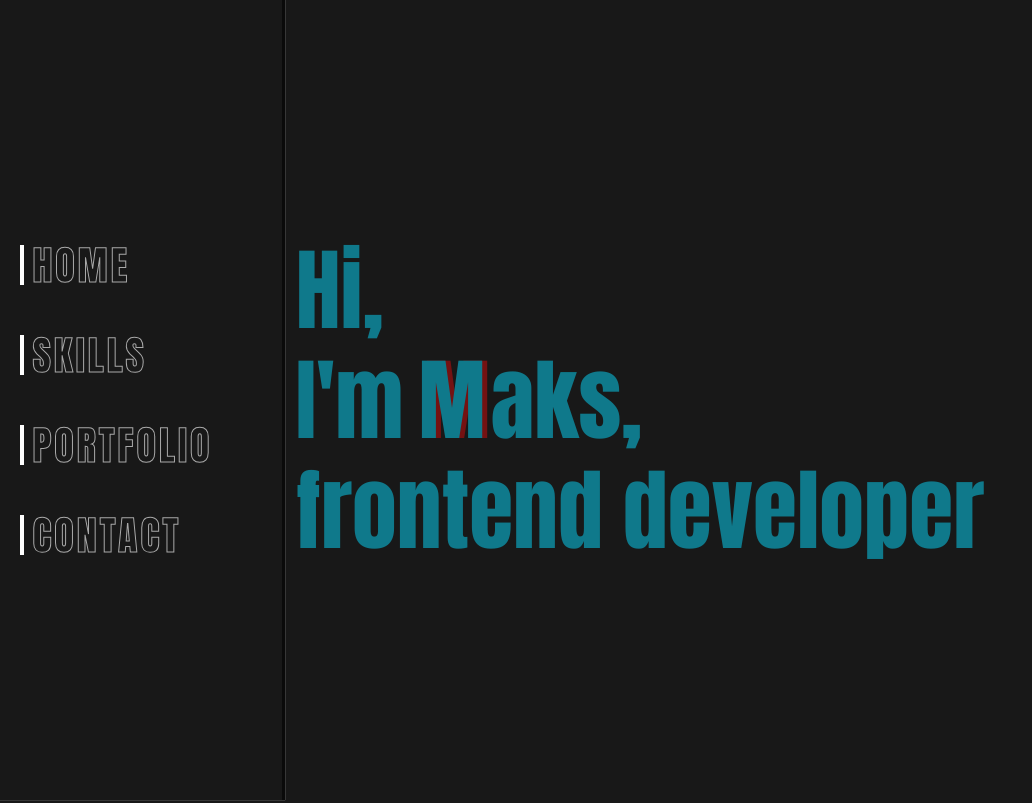
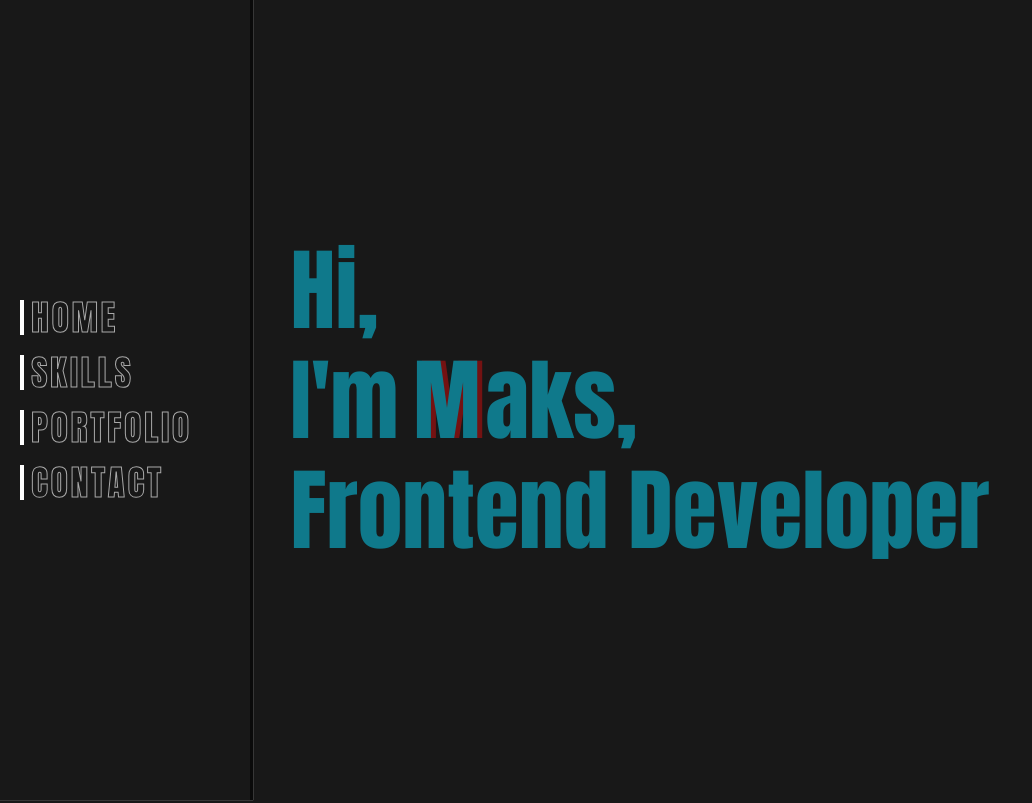
Before and after one commit to MaksMalik/Portfolio, a React (Create React App) app: page / in a window 1280 px wide. Shown: the top 803 px of the page, without its empty margins (0-1032 px from the left). Built offline with nearby package versions, Linux system fonts and the light colour scheme.

Commit message:
Add style to main

```diff
--- a/public/index.html
+++ b/public/index.html
@@ -10,7 +10,7 @@
     <link rel="preconnect" href="https://fonts.googleapis.com">
 <link rel="preconnect" href="https://fonts.gstatic.com" crossorigin>
 <link href="https://fonts.googleapis.com/css2?family=Anton&display=swap" rel="stylesheet">
-
+<link href="https://fonts.googleapis.com/css2?family=Fira+Sans:ital,wght@0,100;0,200;0,300;0,400;0,500;0,600;0,700;0,800;0,900;1,100;1,200;1,300;1,400;1,500;1,600;1,700;1,800;1,900&display=swap" rel="stylesheet">
     <title>Maksymilian Malik - Portfolio</title>
     <script src="https://kit.fontawesome.com/412319a1d1.js" crossorigin="anonymous"></script>
   </head>
--- a/src/Components/MainPage/MainPage.css
+++ b/src/Components/MainPage/MainPage.css
@@ -32,12 +32,13 @@
 }
 
 .NameText div span {
-  animation: animateName 1s ease-in-out;
   position: relative;
+  transition: all 1s;
 }
 
 .NameText div:nth-child(2) span:nth-child(5) {
-  color: rgb(116, 18, 18)
+  color: rgb(116, 18, 18);
+  transition: all 1s;
 }
 
 .NameText div:nth-child(2) span:nth-child(5)::after {
@@ -49,19 +50,19 @@
 }
 
 .trail {
-  width: 20px;
-  height: 20px;
+  width: 0px;
+  height: 0px;
   border-radius: 50%;
-  border: 1px solid rgba(15, 120, 139, 0.151);
-  background: rgba(15, 120, 139, 0.151);
+  border: 1px solid rgba(15, 120, 139, 0.055);
+  background: rgb(15, 121, 139);
   position: fixed;
-  animation: come 1s linear forwards;
-
+  animation: trail 1s linear forwards;
 }
 
-@keyframes come {
+@keyframes trail {
   0% {
     transform: scale(0);
+    box-shadow: 0 0 10px 10px rgb(15, 121, 139);
   }
 
   10% {
@@ -75,3 +76,103 @@
     opacity: 0;
   }
 }
+
+@keyframes letters {
+  0% {
+    transform: scaleY(0);
+  }
+
+
+  100% {
+    transform: scale(2);
+  }
+}
+
+
+@-webkit-keyframes rubberBand {
+  0% {
+    -webkit-transform: scale3d(1, 1, 1);
+    transform: scale3d(1, 1, 1)
+  }
+
+  30% {
+    -webkit-transform: scale3d(1.25, 0.75, 1);
+    transform: scale3d(1.25, 0.75, 1)
+  }
+
+  40% {
+    -webkit-transform: scale3d(0.75, 1.25, 1);
+    transform: scale3d(0.75, 1.25, 1)
+  }
+
+  50% {
+    -webkit-transform: scale3d(1.15, 0.85, 1);
+    transform: scale3d(1.15, 0.85, 1)
+  }
+
+  65% {
+    -webkit-transform: scale3d(0.95, 1.05, 1);
+    transform: scale3d(0.95, 1.05, 1)
+  }
+
+  75% {
+    -webkit-transform: scale3d(1.05, 0.95, 1);
+    transform: scale3d(1.05, 0.95, 1)
+  }
+
+  100% {
+    -webkit-transform: scale3d(1, 1, 1);
+    transform: scale3d(1, 1, 1)
+  }
+}
+
+@keyframes rubberBand {
+  0% {
+    -webkit-transform: scale3d(1, 1, 1);
+    -ms-transform: scale3d(1, 1, 1);
+    transform: scale3d(1, 1, 1)
+  }
+
+  30% {
+    -webkit-transform: scale3d(1.25, 0.75, 1);
+    -ms-transform: scale3d(1.25, 0.75, 1);
+    transform: scale3d(1.25, 0.75, 1)
+  }
+
+  40% {
+    -webkit-transform: scale3d(0.75, 1.25, 1);
+    -ms-transform: scale3d(0.75, 1.25, 1);
+    transform: scale3d(0.75, 1.25, 1)
+  }
+
+  50% {
+    -webkit-transform: scale3d(1.15, 0.85, 1);
+    -ms-transform: scale3d(1.15, 0.85, 1);
+    transform: scale3d(1.15, 0.85, 1)
+  }
+
+  65% {
+    -webkit-transform: scale3d(0.95, 1.05, 1);
+    -ms-transform: scale3d(0.95, 1.05, 1);
+    transform: scale3d(0.95, 1.05, 1)
+  }
+
+  75% {
+    -webkit-transform: scale3d(1.05, 0.95, 1);
+    -ms-transform: scale3d(1.05, 0.95, 1);
+    transform: scale3d(1.05, 0.95, 1)
+  }
+
+  100% {
+    -webkit-transform: scale3d(1, 1, 1);
+    -ms-transform: scale3d(1, 1, 1);
+    transform: scale3d(1, 1, 1)
+  }
+}
+
+.rubberBand {
+  -webkit-animation-name: rubberBand;
+  animation-name: rubberBand;
+  animation: rubberBand 1s linear forwards;
+
+}
--- a/src/Components/MainPage/MainPage.js
+++ b/src/Components/MainPage/MainPage.js
@@ -13,6 +13,14 @@ export default function MainPage() {
       el.remove()
     }
     body.insertAdjacentElement('beforeend', el)
+  })
+
+
+  document.addEventListener('mouseover', (e) => {
+    e.target.classList.contains("Name") && e.target.classList.add("rubberBand")
+    setTimeout(() => {
+      e.target.classList.remove("rubberBand");
+    }, "1000")
   })
 
 
@@ -36,7 +44,7 @@ export default function MainPage() {
           <span className='Name'>,</span>
         </div>
         <div>
-          <span className='Name'>f</span>
+          <span className='Name'>F</span>
           <span className='Name'>r</span>
           <span className='Name'>o</span>
           <span className='Name'>n</span>
@@ -45,7 +53,7 @@ export default function MainPage() {
           <span className='Name'>n</span>
           <span className='Name'>d</span>
           <div className='Name'> </div>
-          <span className='Name'>d</span>
+          <span className='Name'>D</span>
           <span className='Name'>e</span>
           <span className='Name'>v</span>
           <span className='Name'>e</span>
--- a/src/Components/NavBar/NavBar.css
+++ b/src/Components/NavBar/NavBar.css
@@ -2,10 +2,10 @@
   font-family: 'Anton', sans-serif;
   position: fixed;
   z-index: 1;
-
 }
 
 ul {
+  width: 250px;
   border-right: 3px solid rgba(0, 0, 0, 0.548);
   box-shadow: 0 0 1px rgba(255, 255, 255, 0.808);
   height: 100vh;
@@ -14,9 +14,8 @@ ul {
   flex-direction: column;
   align-content: center;
   justify-content: center;
-  gap: 50px;
+  gap: 20px;
 }
-
 
 ul li {
   list-style: none;
@@ -28,7 +27,7 @@ ul li a {
   padding: 20px;
   z-index: 1;
   text-decoration: none;
-  font-size: 40px;
+  font-size: 35px;
   text-transform: uppercase;
   letter-spacing: 3px;
   color: transparent;
--- a/src/Components/NavBar/NavBar.js
+++ b/src/Components/NavBar/NavBar.js
@@ -6,16 +6,16 @@ export default function NavBar() {
     <div className='NavBar'>
       <ul>
         <li>
-          <a href='#d' data-text="&nbsp;HOME">&nbsp;HOME&nbsp;</a>
+          <a href='#HOME' data-text="&nbsp;HOME">&nbsp;HOME&nbsp;</a>
         </li>
         <li>
-          <a href='#d' data-text="&nbsp;SKILLS">&nbsp;SKILLS&nbsp;&nbsp;</a>
+          <a href='#SKILLS' data-text="&nbsp;SKILLS">&nbsp;SKILLS&nbsp;&nbsp;</a>
         </li>
         <li>
-          <a href='#d' data-text="&nbsp;PORTFOLIO">&nbsp;PORTFOLIO&nbsp;&nbsp;&nbsp;&nbsp;</a>
+          <a href='#PORTFOLIO' data-text="&nbsp;PORTFOLIO">&nbsp;PORTFOLIO&nbsp;&nbsp;&nbsp;&nbsp;</a>
         </li>
         <li>
-          <a href='#d' data-text="&nbsp;CONTACT">&nbsp;CONTACT&nbsp;&nbsp;&nbsp;</a>
+          <a href='#CONTACT' data-text="&nbsp;CONTACT">&nbsp;CONTACT&nbsp;&nbsp;&nbsp;</a>
         </li>
       </ul>
     </div>
```
